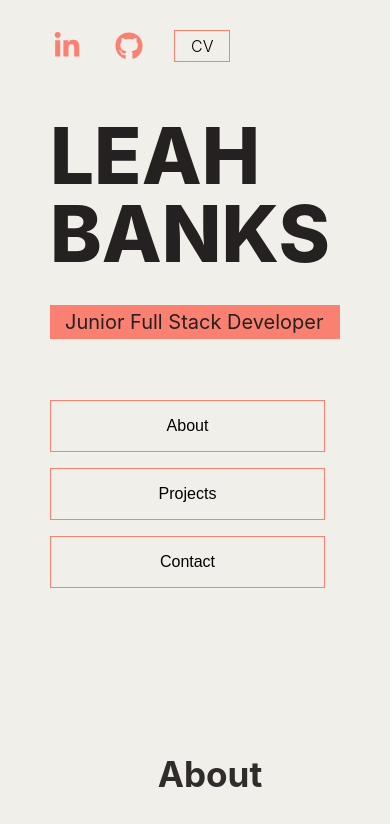
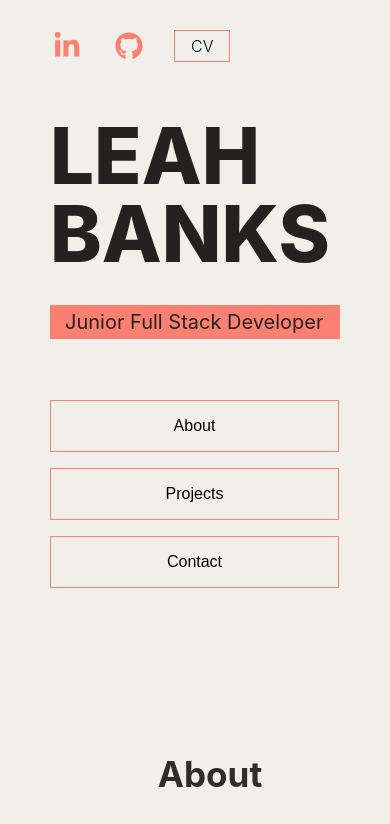
Before and after one commit to leahbanks/portfolio, a React (Create React App) app: page / in a window 390 px wide. Shown: the top 824 px of the page. Built offline with nearby package versions, Linux system fonts and the light colour scheme; grey boxes are pictures that could not be loaded.

Commit message:
css tweaks

```diff
--- a/src/components/Nav/Nav.css
+++ b/src/components/Nav/Nav.css
@@ -54,7 +54,7 @@
       gap: 1rem;
       padding-bottom: 100px;
       padding-left: 50px;
-      padding-right: 50px;
+      padding-right: 36px;
     }
 
   }
```
